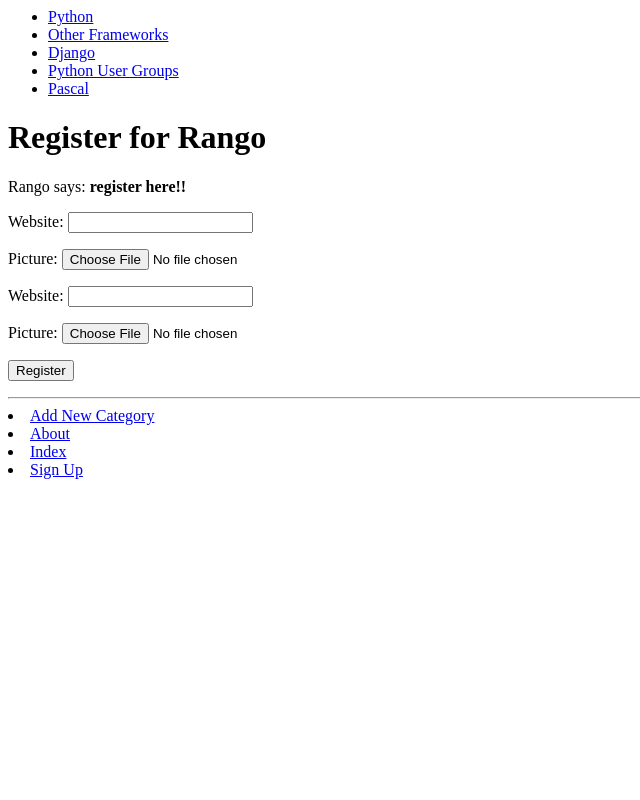
After one commit to 2237628c/tango_with_django_project, a Django app: page /rango/register/ in a window 1280 px wide. The commit adds this page. Shown: the whole page, without its empty margins (0-640 px from the left). Run offline with Django 3.2, Linux system fonts and the light colour scheme; data comes from the database, SQL or seed files in the repository; both versions use the stored data as it was after the commit.

Commit message:
chapter8Finished

```diff
--- a/rango/admin.py
+++ b/rango/admin.py
@@ -2,7 +2,7 @@
 from __future__ import unicode_literals
 
 from django.contrib import admin
-from rango.models import Category, Page
+from rango.models import Category, Page, UserProfile
 
 class CategoryAdmin(admin.ModelAdmin):
     prepopulated_fields = {'slug' :('name',)}
@@ -13,3 +13,4 @@ class PageAdmin(admin.ModelAdmin):
 
 admin.site.register(Category, CategoryAdmin)
 admin.site.register(Page, PageAdmin)
+admin.site.register(UserProfile)
--- a/rango/forms.py
+++ b/rango/forms.py
@@ -1,5 +1,6 @@
 from django import forms
-from rango.models import Page, Category
+from django.contrib.auth.models import User
+from rango.models import Page, Category, UserProfile
 
 class CategoryForm(forms.ModelForm):
     name = forms.CharField(max_length = 128,
@@ -44,3 +45,15 @@ class PageForm(forms.ModelForm):
             url = 'http://' + url
             cleaned_data['url'] = url
             return cleaned_data
+
+
+class UserForm(forms.ModelForm):
+    password = forms.CharField(widget=forms.PasswordInput())
+    class Meta:
+        model = User
+        fields = ('username', 'email', 'password')
+
+class UserProfileForm(forms.ModelForm):
+    class Meta:
+        model = UserProfile
+        fields = ('website', 'picture')
--- a/rango/models.py
+++ b/rango/models.py
@@ -2,6 +2,16 @@
 from __future__ import unicode_literals
 from django.template.defaultfilters import slugify
 from django.db import models
+from django.contrib.auth.models import User
+
+class UserProfile(models.Model):
+    user = models.OneToOneField(User)
+    website = models.URLField(blank=True)
+    picture = models.ImageField(upload_to='profile_images', blank=True)
+    def __str__(self):
+        return self.user.username
+    def __unicode__(self):
+        return self.user.username
 
 
 class Category(models.Model):
--- /dev/null
+++ b/rango/templatetags/rango_template_tags.py
@@ -0,0 +1,9 @@
+from django import template
+from rango.models import Category
+
+register = template.Library()
+
+@register.inclusion_tag('rango/cats.html')
+def get_category_list(cat=None):
+    return {'cats': Category.objects.all(),
+            'act_cat': cat}
--- a/rango/urls.py
+++ b/rango/urls.py
@@ -1,12 +1,15 @@
 from django.conf.urls import url
 from rango import views
 
+app_name = 'rango'
 urlpatterns = [
     url(r'^$', views.index, name='index'),
     url(r'^about/', views.about, name='about'),
+    url(r'^category/(?P<category_name_slug>[\w\-]+)/$',
+        views.show_category, name='show_category'),
     url(r'^add_category/$', views.add_category, name = 'add_category'),
     url(r'^category/(?P<category_name_slug>[\w\-]+)/add_page/$',
         views.add_page, name = 'add_page'),
-    url(r'^category/(?P<category_name_slug>[\w\-]+)/$',
-        views.show_category, name='show_category'),
+    url(r'^register/$', views.register, name='register'),
+
     ]
--- a/rango/views.py
+++ b/rango/views.py
@@ -8,6 +8,36 @@ from django.shortcuts import render
 from django.http import HttpResponse
 from rango.forms import CategoryForm
 from rango.forms import PageForm
+from rango.forms import UserForm, UserProfileForm
+
+def register(request):
+    registered = False
+    if request.method == 'POST':
+        user_form = UserForm(data=request.POST)
+        profile_form = UserProfileForm(data=request.POST)
+
+        if user_form.is_valid() and profile_form.is_valid():
+            user = user_form.save()
+            user.set_password(user.password)
+            user.save()
+            profile = profile_form.save(commit=False)
+            profile.user = user
+
+            if 'picture' in request.FILES:
+                profile.picture = request.FILES['picture']
+            profile.save()
+            registered = True
+        else:
+            print(user_form.errors, profile_form.errors)
+    else:
+        user_form = UserForm()
+        profile_form = UserProfileForm()
+
+    return render(request,
+                  'rango/register.html',
+                  {'user_form': profile_form,
+                   'profile_form': profile_form,
+                   'registered' : registered})
 
 def index(request):
     category_list = Category.objects.order_by('-likes')[:5]
@@ -17,8 +47,9 @@ def index(request):
     return render(request, 'rango/index.html',  context = context_dict)
 
 def about(request):
-    context_dict = {'boldmessage': 'This tutorial has been put together by Adam Christie'}
-    return render(request, 'rango/about.html', context=context_dict)
+    print(request.method)
+    print(request.user)
+    return render(request, 'rango/about.html', {})
 
 def show_category(request, category_name_slug):
     context_dict = {}
--- /dev/null
+++ b/templates/rango/base.html
@@ -0,0 +1,39 @@
+<DOCTYPE html>
+{% load rango_template_tags %}
+{% load staticfiles %}
+
+
+<html>
+	<head lang="en">
+		<meta charset="UTF-8" />
+		<title>
+			Rango
+			{% block title_block %}
+				How to Tango with Django!
+			{% endblock %}
+		</title>
+	</head>
+	<body>
+
+		<div>
+		{% block sidebar_block %}
+			{% get_category_list category %}
+		{% endblock %}
+		</div>
+
+		<div>
+			{% block body_block %}
+			{% endblock %}
+		</div>
+
+		<hr />
+		<div>
+			<u1>
+			<li><a href="{% url 'rango:add_category' %}">Add New Category</a></li>
+				<li><a href="{% url 'rango:about' %}">About</a></li>
+				<li><a href="{% url 'rango:index' %}">Index</a></li>
+				<li><a href="{% url 'rango:register' %}">Sign Up</a></li>
+			</ul>
+		</div>
+	</body>
+</html>
--- /dev/null
+++ b/templates/rango/cats.html
@@ -0,0 +1,20 @@
+<ul>
+{% if cats %}
+	{% for c in cats %}
+		{% if c == act_cat %}
+			<li>
+			<strong>
+			<a href="{% url 'rango:show_category' c.slug %}">{{ c.name }}</a>
+			</li>
+		{% else %}
+			<li>
+			<a href="{% url 'rango:show_category' c.slug %}">{{ c.name }}</a>
+			</li>
+		{% endif %}
+	{% endfor %}
+{% else %}
+	<li>
+	<strong>There are no categories present. </strong>
+	</li>
+{% endif %}
+</ul>
--- /dev/null
+++ b/templates/rango/register.html
@@ -0,0 +1,25 @@
+{% extends 'rango/base.html' %}
+{% load staticfiles %}
+
+{% block title_block %}
+	Register
+{% endblock %}
+
+{% block body_block %}
+	<h1>Register for Rango</h1>
+	{% if registered %}
+		Rango says: <strong>thank you for registering!</strong>
+		<a href="{% url 'rango:index'}">Return to the homepage.</a><br />
+	{% else %}
+		Rango says: <strong>register here!!</strong><br />
+		<form id ="user_form" method="post" action="{% url 'rango:register' %}"
+				enctype="multipart/form-data">
+		{% csrf_token %}
+
+		{{ user_form.as_p }}
+		{{ profile_form.as_p }}
+
+		<input type="submit" name="submit" value="Register" />
+	</form>
+	{% endif %}
+{% endblock %}
```
Also changed, not shown: templates/rango/about.html (+14 -16 lines), templates/rango/add_category.html (+7 -9 lines), templates/rango/add_page.html (+10 -9 lines), templates/rango/category.html (+10 -16 lines), templates/rango/index.html (+15 -19 lines), db.sqlite3, rango/migrations/0006_userprofile.py (added), rango/templatetags/__init__.py (added).
